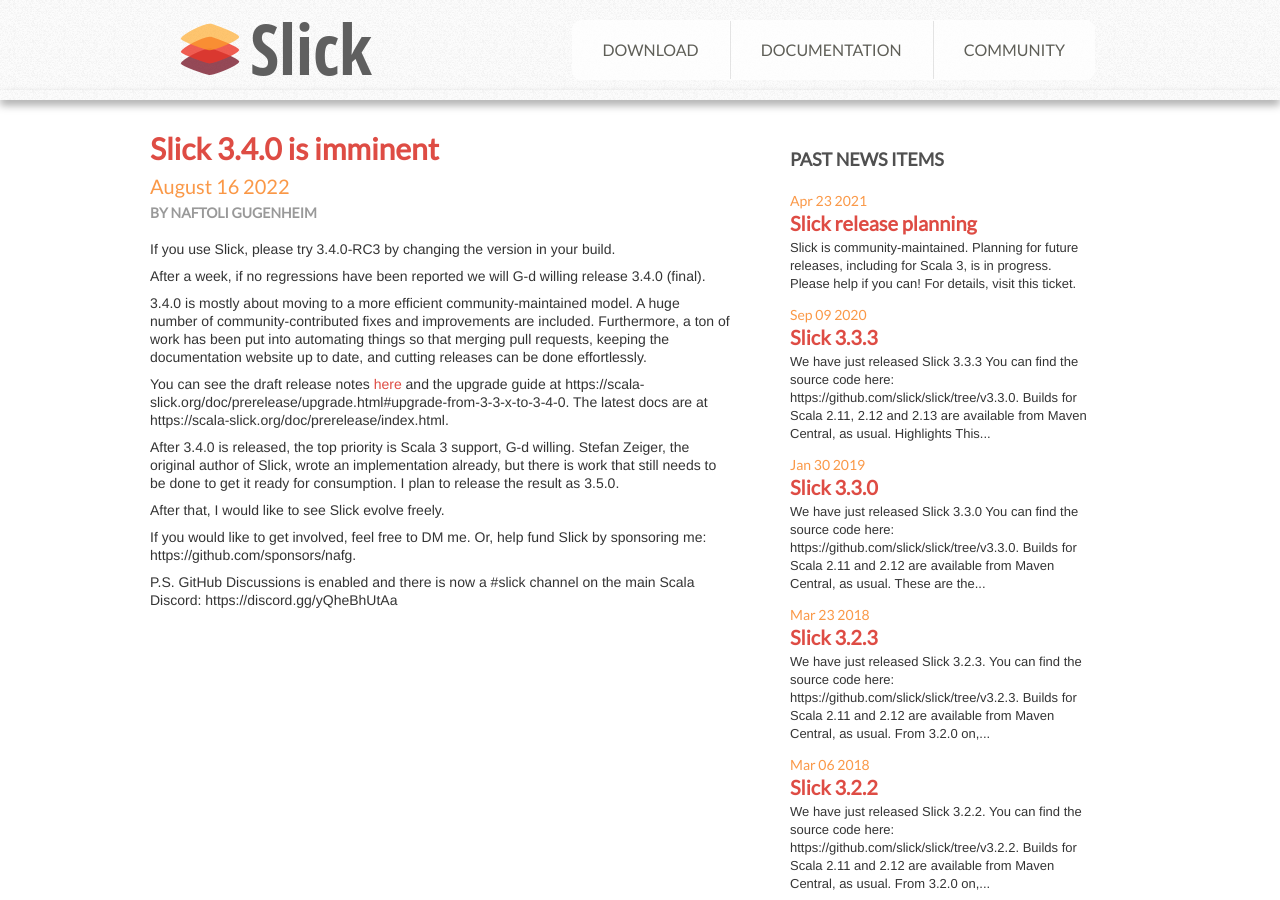
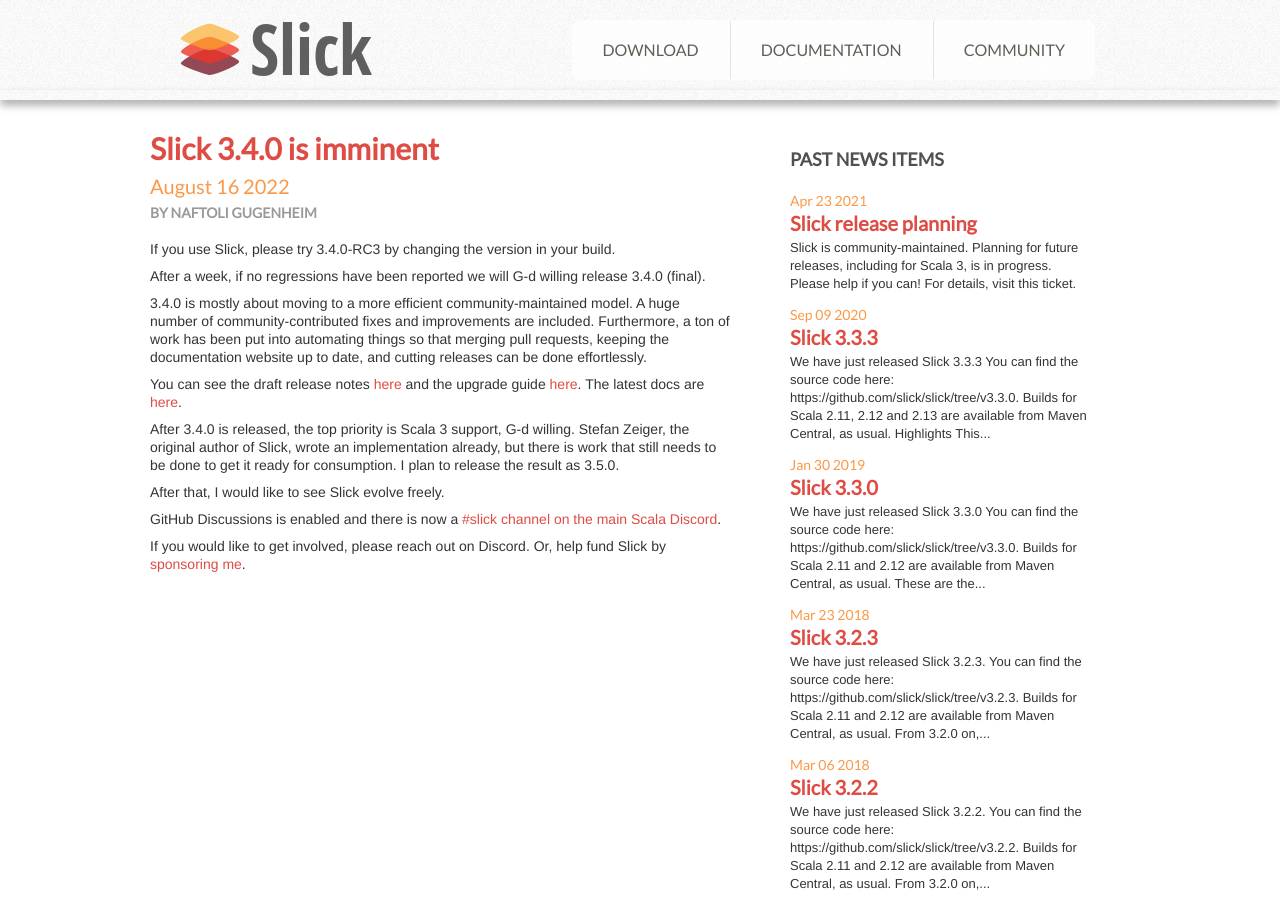
Before and after one commit to slick/slick.github.com, a Jekyll site: the page built from news/_posts/2022-8-16-slick-3.4.0-imminent.md, in a window 1280 px wide and 900 px high. Built offline with Jekyll 4.4.1, drawn with Linux system fonts in a browser that asks for light colours; comment, search, counter and statistics services are not loaded.

Commit message:
Update 2022-8-16-slick-3.4.0-imminent.md

```diff
--- a/news/_posts/2022-8-16-slick-3.4.0-imminent.md
+++ b/news/_posts/2022-8-16-slick-3.4.0-imminent.md
@@ -14,13 +14,13 @@
 keeping the documentation website up to date, and cutting releases can be done effortlessly.
 
 You can see the draft release notes [here](https://github.com/slick/slick/releases/tag/untagged-8058e4206fd410be4a91)
-and the upgrade guide at https://scala-slick.org/doc/prerelease/upgrade.html#upgrade-from-3-3-x-to-3-4-0.
-The latest docs are at https://scala-slick.org/doc/prerelease/index.html.
+and the upgrade guide [here](https://scala-slick.org/doc/prerelease/upgrade.html#upgrade-from-3-3-x-to-3-4-0).
+The latest docs are [here](https://scala-slick.org/doc/prerelease/index.html).
 
 After 3.4.0 is released, the top priority is Scala 3 support, G-d willing. Stefan Zeiger, the original author of Slick, wrote an implementation already, but there is work that still needs to be done to get it ready for consumption. I plan to release the result as 3.5.0.
 
 After that, I would like to see Slick evolve freely.
 
-If you would like to get involved, feel free to DM me. Or, help fund Slick by sponsoring me: https://github.com/sponsors/nafg.
+GitHub Discussions is enabled and there is now a [#slick channel on the main Scala Discord](https://discord.gg/yQheBhUtAa).
 
-P.S. GitHub Discussions is enabled and there is now a #slick channel on the main Scala Discord: https://discord.gg/yQheBhUtAa
+If you would like to get involved, please reach out on Discord. Or, help fund Slick by [sponsoring me](https://github.com/sponsors/nafg).
```
